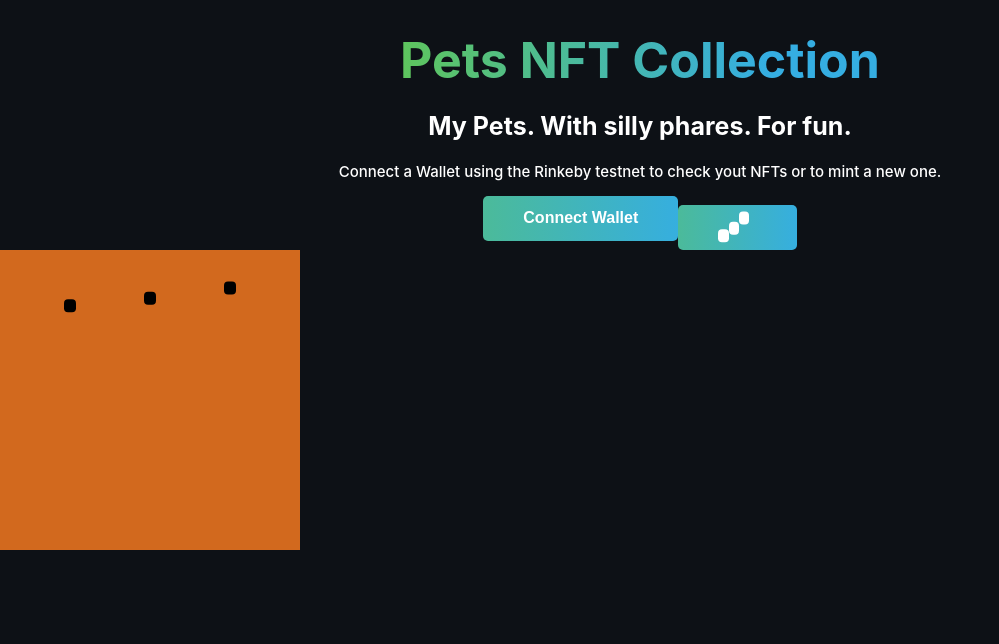
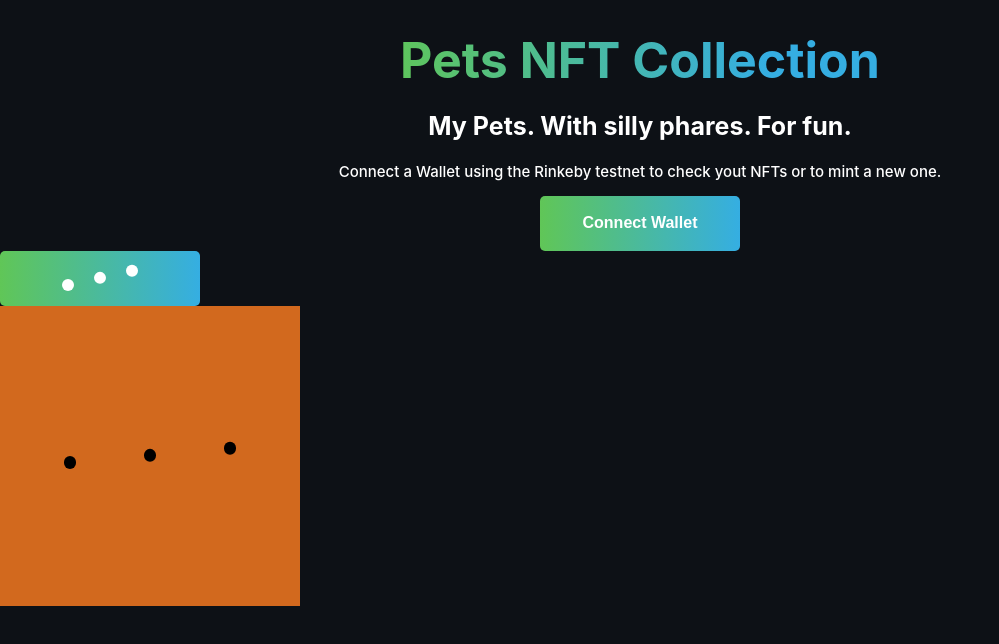
Before and after one commit to LucasBraida/PetsNFTs, a React (Create React App) app in the folder frontend/: page / in a window 1280 px wide. Shown: the top 644 px of the page, without its empty margins (0-999 px from the left). Built offline with nearby package versions, Linux system fonts and the light colour scheme.

Commit message:
ThreeDotsWave fixed

```diff
--- a/frontend/src/components/Home/Home.css
+++ b/frontend/src/components/Home/Home.css
@@ -7,3 +7,11 @@
     align-self: center;
     background-color: chocolate;
 }
+
+.flex {
+    display: flex;
+    flex-direction: row;
+    align-content: center;
+    justify-content: center;
+    align-self: center;
+}
--- a/frontend/src/components/Home/Home.jsx
+++ b/frontend/src/components/Home/Home.jsx
@@ -14,7 +14,7 @@ const Home = (props) => {
                     <button className="cta-button connect-wallet-button" onClick={props.connectWallet}>
                         Connect Wallet
                     </button>
-                    <button className="cta-button connect-wallet-button" onClick={props.connectWallet}>
+                    <button className="cta-button connect-wallet-button flex" onClick={props.connectWallet}>
                         <ThreeDotsWave color='white' size='0.8rem' />
                     </button>
                     <div className='test'><ThreeDotsWave color='black' size='0.8rem' /></div>
--- a/frontend/src/components/ThreeDotsWave/ThreeDotsWave.css
+++ b/frontend/src/components/ThreeDotsWave/ThreeDotsWave.css
@@ -1,7 +1,8 @@
 .tdw__container{
     display: flex;
     flex-direction: row;
-    align-content: center;
+    align-self: center;
     justify-content: space-around;
-    width: 100px;
+    width: 80%;
+    height: 80%;
 }
--- a/frontend/src/components/ThreeDotsWave/ThreeDotsWave.jsx
+++ b/frontend/src/components/ThreeDotsWave/ThreeDotsWave.jsx
@@ -1,60 +1,63 @@
 import React from "react";
 import { motion } from "framer-motion";
+import "./ThreeDotsWave.css"
 
 
 
 export default function ThreeDotsWave({color, size}) {
     const circleSize = size || '0.5rem'
-    const loadingContainer = {
-        width: "80%",
-        height: "80%",
-        display: "flex",
-        alingItems: 'center',
-        alingContent: 'center',
-        justifyContent: "space-around"
-      };
+    // const loadingContainer = {
+    //     width: "80%",
+    //     height: "80%",
+    //     display: "flex",
+    //     justifyContent: "space-around",
+    //     alignContent: 'center'
+    //   };
 
       const loadingCircle = {
         //display: "block",
         width: circleSize,
         height: circleSize,
         backgroundColor: color || 'white',
-        borderRadius: "0.25rem"
+        borderRadius: "50%",
+        alignSelf: 'center'
       };
 
       const loadingContainerVariants = {
         start: {
           transition: {
-            staggerChildren: 0.2
+            staggerChildren: 0.3
           }
         },
         end: {
           transition: {
-            staggerChildren: 0.2
+            staggerChildren: 0.3
           }
         }
       };
 
       const loadingCircleVariants = {
         start: {
-          y: "0%"
+          y: "-60%"
         },
         end: {
-          y: "150%"
+          y: "60%"
         }
       };
 
       const loadingCircleTransition = {
-        duration: 0.5,
-        yoyo: Infinity,
+        duration: 0.8,
+        repeat: 'Infinity',
+        repeatType: "mirror",
         ease: "easeInOut"
       };
   return (
     <motion.div
-      style={loadingContainer}
+      //style={loadingContainer}
       variants={loadingContainerVariants}
       initial="start"
       animate="end"
+      className="tdw__container"
     >
       <motion.span
         style={loadingCircle}
--- a/frontend/src/styles/App.css
+++ b/frontend/src/styles/App.css
@@ -42,9 +42,9 @@
 }
 
 .cta-button {
-  height: 45px;
-  border: 0;
-  width: auto;
+  height: 55px;
+  border: none;
+  width: 200px;
   padding-left: 40px;
   padding-right: 40px;
   border-radius: 5px;
@@ -56,7 +56,7 @@
 
 .connect-wallet-button {
   background: -webkit-linear-gradient(left, #60c657, #35aee2);
-  background-size: 200% 200%;
+  background-size: 100% 100%;
   animation: gradient-animation 4s ease infinite;
 }
 
```
